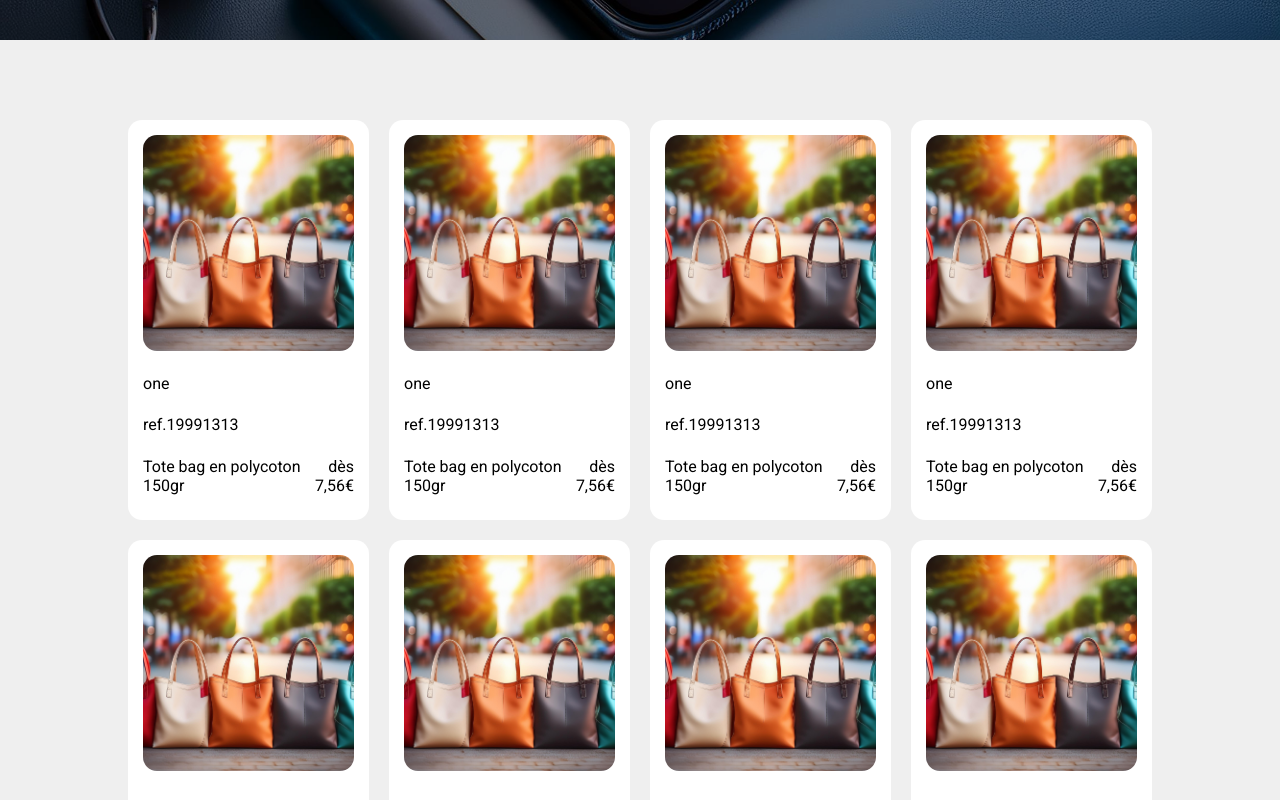
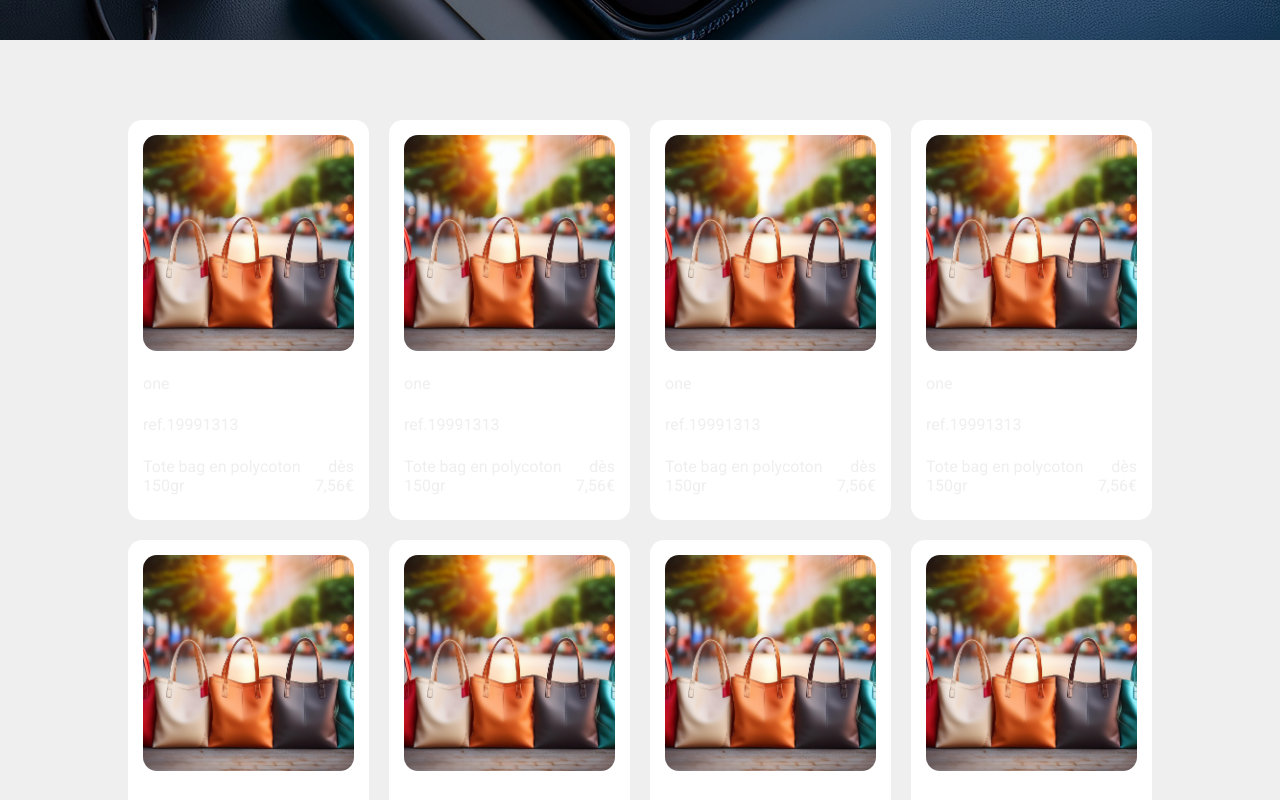
Before and after one commit to Scharlyopitz/One-comm, a React (Vite) app: page /objetsPublicitaires/Accessoires-smartphone in a window 1280 px wide. Shown: the part 520-1320 px from the top of the page. Built offline with nearby package versions, Linux system fonts and the light colour scheme.

Commit message:
Ajout nom pour la lien des produits

```diff
--- a/src/pages/Categorie.jsx
+++ b/src/pages/Categorie.jsx
@@ -1,4 +1,4 @@
-import { useParams } from "react-router-dom";
+import { NavLink, useParams } from "react-router-dom";
 import { useEffect } from "react";
 import categories from "../assets/categories.json";
 import TitlePage from "../components/TitlePage/TitlePage";
@@ -49,7 +49,10 @@ function TopPart({ title, description, image }) {
 function Products({ item }) {
   function Product({ image, categorie, reference, name, weight, price }) {
     return (
-      <div className="product">
+      <NavLink
+        to={`/objetsPublicitaires/${name.split(" ").join("")}`}
+        className="product"
+      >
         <img src={image} alt={name} />
         <div>{categorie}</div>
         <span>{reference}</span>
@@ -63,7 +66,7 @@ function Products({ item }) {
             <p>{price}</p>
           </div>
         </div>
-      </div>
+      </NavLink>
     );
   }
 
```
